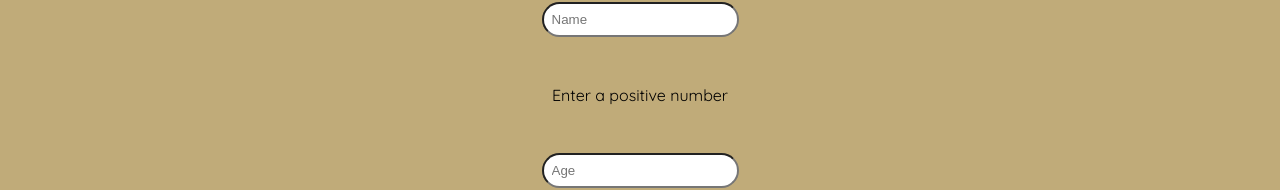
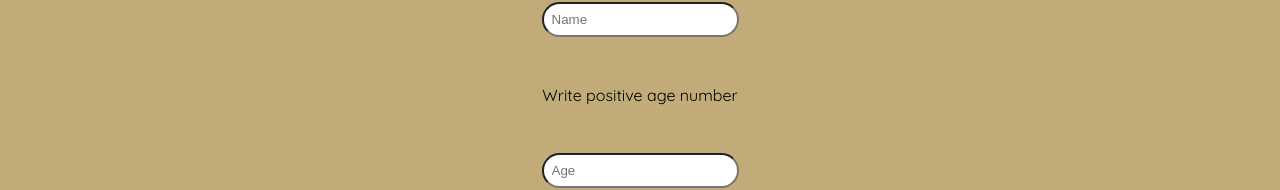
Before and after one commit to AndreeChamoun/React-recoil-Hamsterwar, a React (Vite) app: page /Gallery in a window 1280 px wide. Both pictures are taken after a click on the button "Add Hamster". Shown: the part 368-558 px from the top of the page. Built offline with nearby package versions, Linux system fonts and the light colour scheme; no server answers.

Commit message:
make it better

```diff
--- a/src/components/Gallery/PostHams.tsx
+++ b/src/components/Gallery/PostHams.tsx
@@ -77,7 +77,7 @@ const PostHamster = () => {
             value={name}
             onChange={event => setName(event.target.value)}/>
 
-            {ageValidation === false ? <p>Enter a positive number</p> : <p>Success!</p>}
+            {ageValidation === false ? <p>Write positive age number</p> : <p>Success!</p>}
             <input
             className={styles.forms}
             type="number"
```
